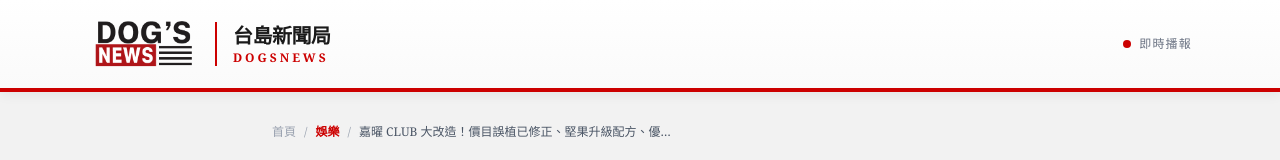
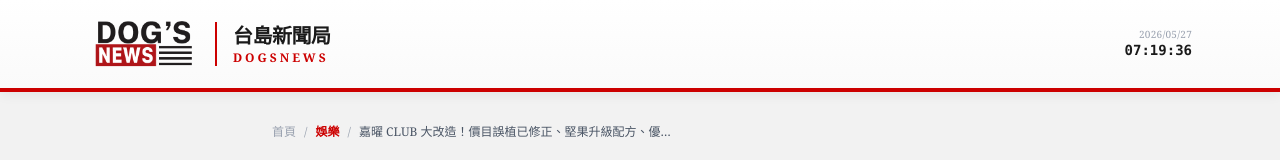
Before and after one commit to Docat0209/rp-dogs-news, a Next.js app: page /news/2026-05-24-club-improve in a window 1280 px wide. Shown: the top 160 px of the page. Built offline with nearby package versions, Linux system fonts and the light colour scheme.

Commit message:
feat: add UTC+8 live clock widget to navbar (#6)

```diff
--- /dev/null
+++ b/src/components/ClockWidget.tsx
@@ -0,0 +1,37 @@
+'use client'
+
+import { useState, useEffect } from 'react'
+
+export default function ClockWidget() {
+  const [time, setTime] = useState<Date | null>(null)
+
+  useEffect(() => {
+    setTime(new Date())
+    const id = setInterval(() => setTime(new Date()), 1000)
+    return () => clearInterval(id)
+  }, [])
+
+  if (!time) return null
+
+  const dateLine = time.toLocaleDateString('zh-TW', {
+    timeZone: 'Asia/Taipei',
+    year: 'numeric',
+    month: '2-digit',
+    day: '2-digit',
+  })
+
+  const timeLine = time.toLocaleTimeString('zh-TW', {
+    timeZone: 'Asia/Taipei',
+    hour: '2-digit',
+    minute: '2-digit',
+    second: '2-digit',
+    hour12: false,
+  })
+
+  return (
+    <div className="hidden md:flex flex-col items-end leading-tight">
+      <span className="text-[10px] text-gray-400 tracking-wide">{dateLine}</span>
+      <span className="text-sm font-mono font-semibold text-[#1A1A1A] tabular-nums">{timeLine}</span>
+    </div>
+  )
+}
--- a/src/components/Header.tsx
+++ b/src/components/Header.tsx
@@ -1,5 +1,6 @@
 import Image from 'next/image'
 import Link from 'next/link'
+import ClockWidget from './ClockWidget'
 
 export default function Header() {
   return (
@@ -19,10 +20,7 @@ export default function Header() {
             <span className="text-[#CC0000] text-xs font-bold tracking-[0.25em] uppercase">DOGSNEWS</span>
           </div>
         </Link>
-        <div className="hidden md:flex items-center gap-2 text-xs text-gray-500 font-medium tracking-widest uppercase">
-          <span className="w-2 h-2 rounded-full bg-[#CC0000] animate-pulse" />
-          即時播報
-        </div>
+        <ClockWidget />
       </div>
     </header>
   )
```
